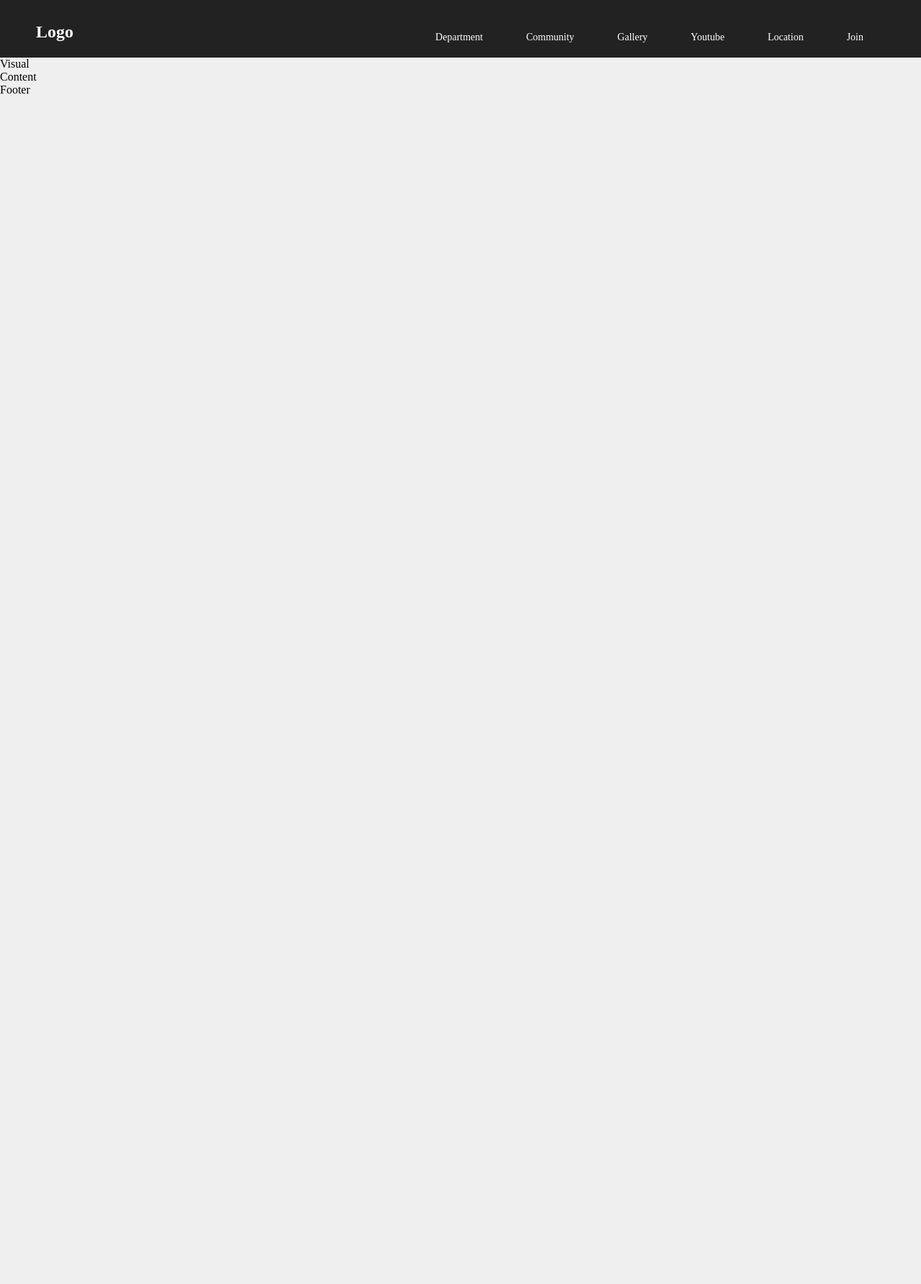
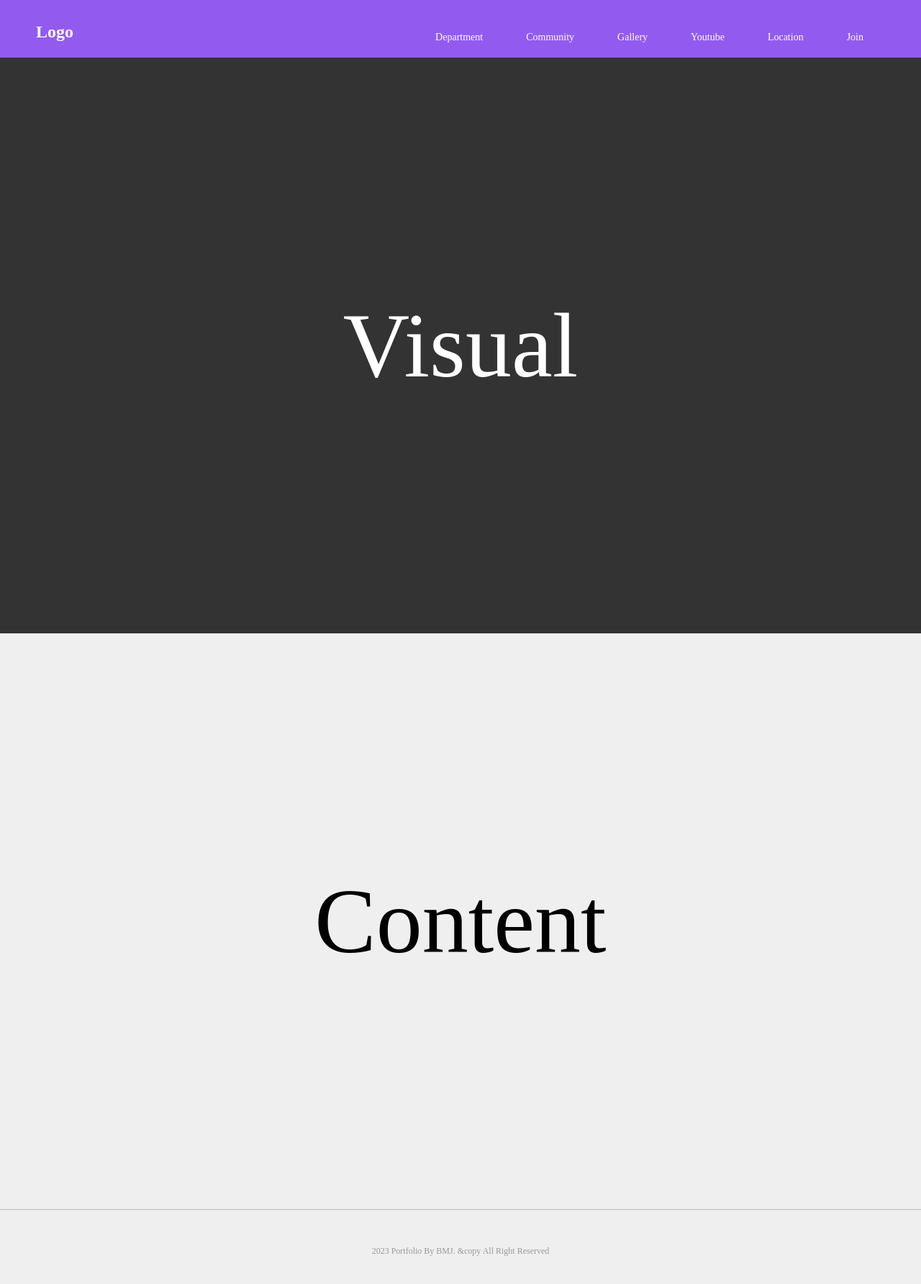
Before and after one commit to HumanJSEngine/profile, a React (Create React App) app: page / in a window 1280 px wide. Shown: the top 1784 px of the page at 72% size. Before the commit the page ends 800 px from the top, so only its background shows below. Built offline with nearby package versions, Linux system fonts and the light colour scheme.

Commit message:
switch문 적용

```diff
--- a/src/App.js
+++ b/src/App.js
@@ -1,4 +1,4 @@
-import { Route } from "react-router-dom";
+import { Route, Switch } from "react-router-dom";
 // common
 import "./App.css";
 import Header from "./components/common/Header";
@@ -14,19 +14,22 @@
 import Join from "./components/sub/Join";
 import Location from "./components/sub/Location";
 
-
 function App() {
   return (
     <>
-      <Header />
-      {/* 화면별 Link에 출력될 단위
-      Route: 화면별 Link에 의해 출력될 단위
-      path : 연결할 주소
-      exact : 정확하게 path 가 같을 때만 */}
-      <Route exact path="/">
-        <Visual />
-        <Content />
-      </Route>
+
+      <Switch>
+        <Route exact path="/">
+          {/* router 값에 따라서 header props로 type="main" 전달 */}
+          <Header type={"main"} />
+          <Visual />
+          <Content />
+        </Route>
+        {/* 컴포넌트를 출력하는 3번째 방법 */}
+        {/* <Header type={'sub'}/>  props를 내리기 위해서 */}
+        <Route path="/" render={() => <Header type={"sub"} />} />
+      </Switch>
+
       {/* 화면별 Link에 출력될 단위
       Route : 화면별 Link에 의해 출력될 단위
       path : 연결할 주소
@@ -36,13 +39,18 @@
         <Department />
       </Route> */}
 
-      {/*2번 방식 : 인라인 방식의 Route 적용 */}
+      {/* 라우터에 따라서 header의 css를 달리하겠다 */}
+      {/* 중첩되는 Header에 대한 처리가 필요하다 */}
+
       <Route path="/department" component={Department} />
       <Route path="/community" component={Community} />
       <Route path="/gallery" component={Gallery} />
       <Route path="/youtube" component={Youtube} />
       <Route path="/location" component={Location} />
       <Route path="/join" component={Join} />
+      <Route>
+
+      </Route>
       <Footer />
     </>
   );
--- a/src/components/common/Footer.js
+++ b/src/components/common/Footer.js
@@ -2,7 +2,11 @@
 
 const Footer = () => {
   return (
-    <div>Footer</div>
+    <footer>
+      <div className='inner'>
+        <p>2023 Portfolio By BMJ. &copy All Right Reserved</p>
+      </div>
+    </footer>
   )
 }
 
--- a/src/components/main/Content.js
+++ b/src/components/main/Content.js
@@ -2,7 +2,7 @@
 
 const Content = () => {
   return (
-    <div>Content</div>
+    <main>Content</main>
   )
 }
 
--- a/src/components/main/Visual.js
+++ b/src/components/main/Visual.js
@@ -2,7 +2,7 @@
 
 const Visual = () => {
   return (
-    <div>Visual</div>
+    <div id="visual">Visual</div>
   )
 }
 
--- a/src/scss/common/_footer.scss
+++ b/src/scss/common/_footer.scss
@@ -0,0 +1,14 @@
+footer{
+  width:100%;
+  border-top:1px solid #bbb;
+  .inner {
+    width:1180px;
+    margin:0 auto;
+    padding:50px;
+    p {
+      font-size:12px;
+      color:#999;
+      text-align: center;
+    }
+  }
+}
--- a/src/scss/common/_header.scss
+++ b/src/scss/common/_header.scss
@@ -1,6 +1,6 @@
 header {
   width: 100%;
-  background-color: #222;
+  background-color: rgb(147, 90, 240);
   .inner {
     width: 1180px;
     height: 80px;
@@ -17,21 +17,20 @@
         font-size: 24px;
       }
     }
-    #gnb{
+    #gnb {
       position: absolute;
-      right:0;
-      bottom:0;
-      li{
-        float:left;
-        a{
-          display:block;
-          padding:20px 30px;
-          font-weight:500;
+      right: 0;
+      bottom: 0;
+      li {
+        float: left;
+        a {
+          display: block;
+          padding: 20px 30px;
+          font-weight: 500;
           font-size: 14px;
-          color:#fff;
+          color: #fff;
         }
       }
-
     }
   }
 }
--- a/src/scss/main/_content.scss
+++ b/src/scss/main/_content.scss
@@ -0,0 +1,8 @@
+main {
+  width:100%;
+  height:100vh;
+  display:flex;
+  justify-content: center;
+  align-items: center;
+  font-size: 10vw;
+}
--- a/src/scss/main/_visual.scss
+++ b/src/scss/main/_visual.scss
@@ -0,0 +1,10 @@
+#visual {
+  width:100%;
+  height:100vh;
+  background: #333;
+  display:flex;
+  justify-content: center;
+  align-items: center;
+  font-size: 10vw;
+  color:#fff;
+}
```
